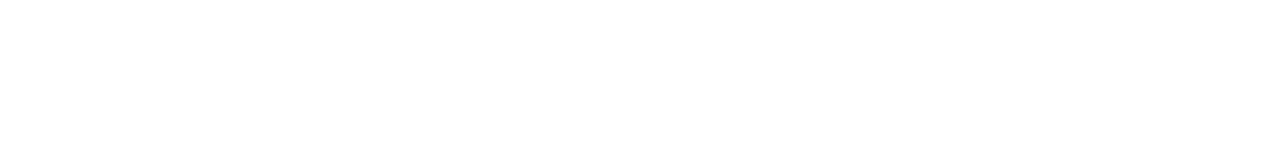
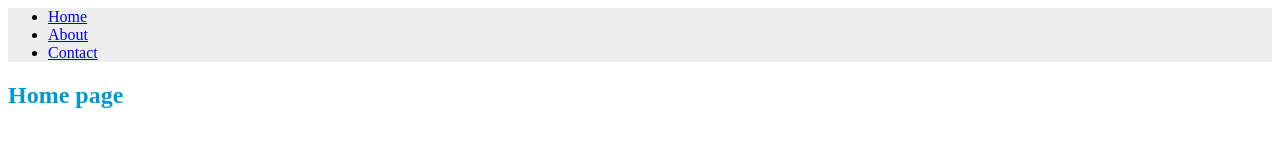
Before and after one commit to Moatasem-x/Testing-Conflict, a plain HTML site: page index.html in a window 1280 px wide. Drawn offline with Linux system fonts and the light colour scheme.

Commit message:
Added Navbar and h1 with styling

```diff
--- a/index.html
+++ b/index.html
@@ -3,6 +3,15 @@
         <link rel="stylesheet" href="style.css">
     </head>
     <body>
-
+        <nav>
+            <ul>
+                <li><a href="#">Home</a></li>
+                <li><a href="#">About</a></li>
+                <li><a href="#">Contact</a></li>
+            </ul>
+        </nav>
+        <section>
+            <h1>Home page</h1>
+        </section>
     </body>
 </html>
--- a/style.css
+++ b/style.css
@@ -0,0 +1,9 @@
+nav
+{
+    background-color: #eee;
+}
+
+h1
+{
+    color: #09c;
+}
```
